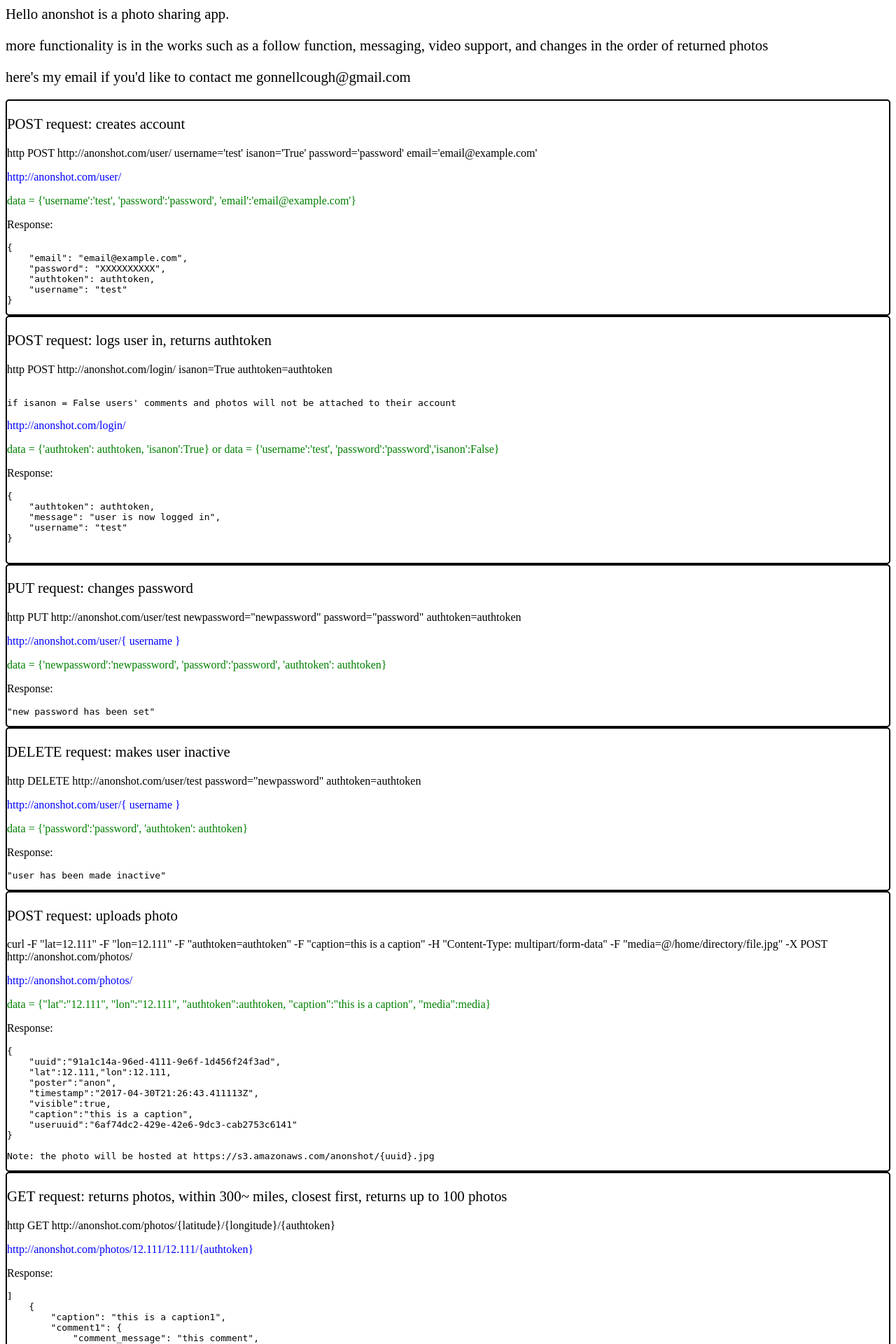
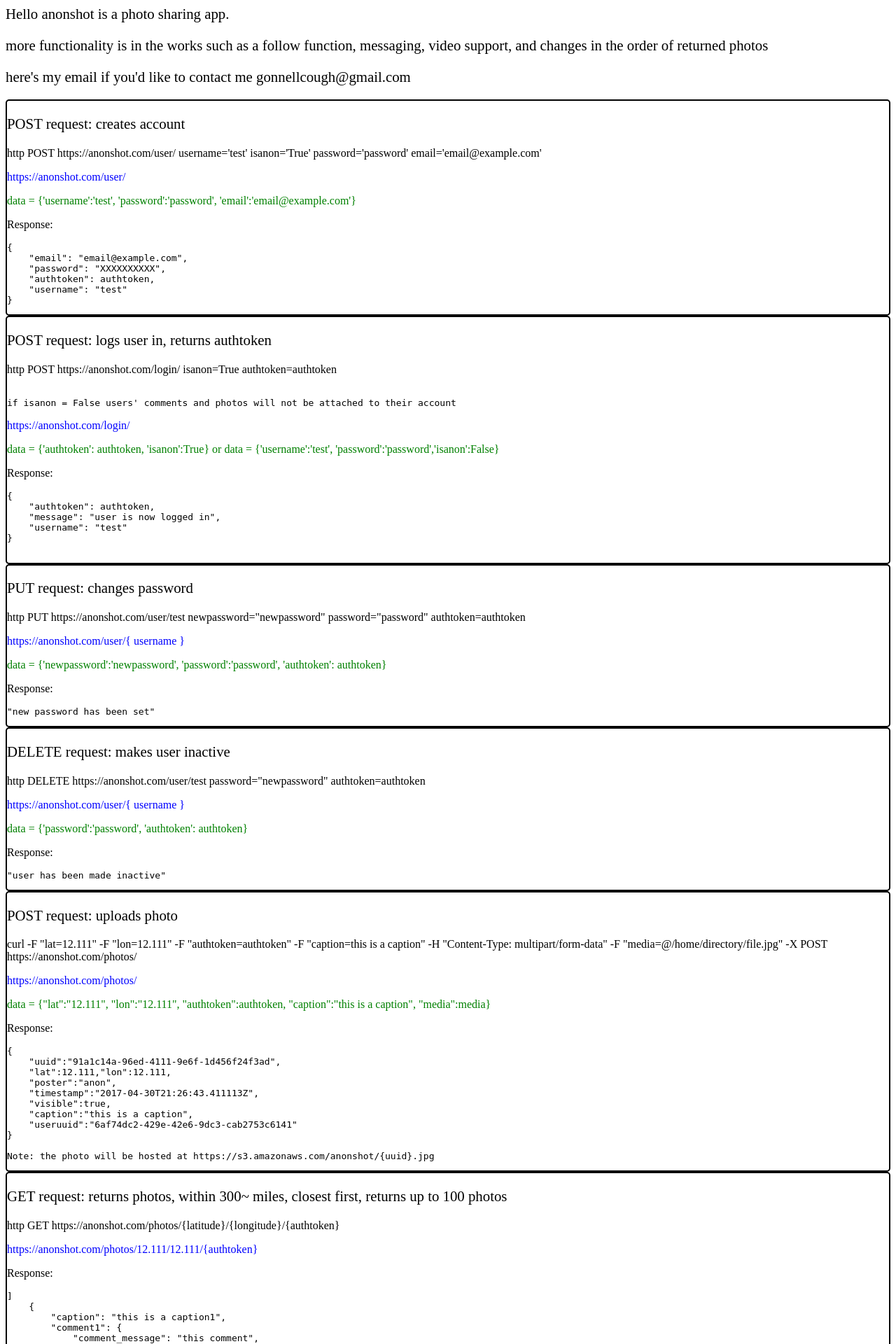
Before and after one commit to llennox/anonAPI, a Django app: template qapp/templates/api_docs.html in a window 1280 px wide. Shown: the top 1920 px of the page at 70% size. Run offline with Django 3.2, Linux system fonts and the light colour scheme; the template is opened without the code that fills it, so the values that code supplies are empty.

Commit message:
fixed docs

```diff
--- a/qapp/templates/api_docs.html
+++ b/qapp/templates/api_docs.html
@@ -7,8 +7,8 @@
 
 <div style="border: 2px solid black;border-radius: 5px;">
 <p style="font-size:130%">POST request: creates account</p>
-<p>http POST http://anonshot.com/user/ username='test' isanon='True' password='password' email='email@example.com'</p>
-<p style="color:blue;">http://anonshot.com/user/</p>
+<p>http POST https://anonshot.com/user/ username='test' isanon='True' password='password' email='email@example.com'</p>
+<p style="color:blue;">https://anonshot.com/user/</p>
 <p style="color:green;">data = {'username':'test', 'password':'password', 'email':'email@example.com'}</p>
 <p>Response:</p>
 <pre>
@@ -22,12 +22,12 @@
 </div>
 <div style="border: 2px solid black;border-radius: 5px;">
 <p style="font-size:130%">POST request: logs user in, returns authtoken</p>
-<p>http POST http://anonshot.com/login/ isanon=True authtoken=authtoken</p>
+<p>http POST https://anonshot.com/login/ isanon=True authtoken=authtoken</p>
 <pre>
 
 if isanon = False users' comments and photos will not be attached to their account
 </pre>
-<p style="color:blue;">http://anonshot.com/login/</p>
+<p style="color:blue;">https://anonshot.com/login/</p>
 <p style="color:green;">data = {'authtoken': authtoken, 'isanon':True} or data = {'username':'test', 'password':'password','isanon':False}</p>
 <p>Response:</p>
 <pre>
@@ -42,8 +42,8 @@
 
 <div style="border: 2px solid black;border-radius: 5px;">
 <p style="font-size:130%">PUT request: changes password</p>
-<p>http PUT http://anonshot.com/user/test newpassword="newpassword" password="password" authtoken=authtoken</p>
-<p style="color:blue;">http://anonshot.com/user/{ username }</p>
+<p>http PUT https://anonshot.com/user/test newpassword="newpassword" password="password" authtoken=authtoken</p>
+<p style="color:blue;">https://anonshot.com/user/{ username }</p>
 <p style="color:green;">data = {'newpassword':'newpassword', 'password':'password', 'authtoken': authtoken}</p>
 <p>Response:</p>
 <pre>
@@ -53,8 +53,8 @@
 
 <div style="border: 2px solid black;border-radius: 5px;">
 <p style="font-size:130%">DELETE request: makes user inactive</p>
-<p>http DELETE http://anonshot.com/user/test password="newpassword" authtoken=authtoken<p>
-<p style="color:blue;">http://anonshot.com/user/{ username }</p>
+<p>http DELETE https://anonshot.com/user/test password="newpassword" authtoken=authtoken<p>
+<p style="color:blue;">https://anonshot.com/user/{ username }</p>
 <p style="color:green;">data = {'password':'password', 'authtoken': authtoken}</p>
 <p>Response:</p>
 <pre>
@@ -63,9 +63,9 @@
 </div>
 <div style="border: 2px solid black;border-radius: 5px;">
 <p style="font-size:130%">POST request: uploads photo</p>
-<p>curl -F "lat=12.111" -F "lon=12.111" -F "authtoken=authtoken" -F "caption=this is a caption" -H "Content-Type: multipart/form-data" -F "media=@/home/directory/file.jpg" -X POST http://anonshot.com/photos/
+<p>curl -F "lat=12.111" -F "lon=12.111" -F "authtoken=authtoken" -F "caption=this is a caption" -H "Content-Type: multipart/form-data" -F "media=@/home/directory/file.jpg" -X POST https://anonshot.com/photos/
 </p>
-<p style="color:blue;">http://anonshot.com/photos/</p>
+<p style="color:blue;">https://anonshot.com/photos/</p>
 <p style="color:green;">data = {"lat":"12.111", "lon":"12.111", "authtoken":authtoken, "caption":"this is a caption", "media":media}</p>
 <p>Response:</p>
 <pre>
@@ -85,8 +85,8 @@
 
 <div style="border: 2px solid black;border-radius: 5px;">
 <p style="font-size:130%">GET request: returns photos, within 300~ miles, closest first, returns up to 100 photos</p>
-<p>http GET http://anonshot.com/photos/{latitude}/{longitude}/{authtoken}</p>
-<p style="color:blue;">http://anonshot.com/photos/12.111/12.111/{authtoken}</p>
+<p>http GET https://anonshot.com/photos/{latitude}/{longitude}/{authtoken}</p>
+<p style="color:blue;">https://anonshot.com/photos/12.111/12.111/{authtoken}</p>
 <p>Response:</p>
 <pre>
 ]
@@ -116,9 +116,9 @@
 
 
 <div style="border: 2px solid black;border-radius: 5px;">
-<p style="font-size:130%">DELETE request: returns photos, within 300~ miles, closest first, returns up to 100 photos</p>
-<p>http DELETE http://anonshot.com/photos/ uuid="photouuid" password="password" authtoken=authtoken</p>
-<p style="color:blue;">http://anonshot.com/photos/</p>
+<p style="font-size:130%">DELETE request: deletes a photo</p>
+<p>http DELETE https://anonshot.com/photos/ uuid="photouuid" password="password" authtoken=authtoken</p>
+<p style="color:blue;">https://anonshot.com/photos/</p>
 <p style="color:green;">data = {'uuid':photouuid, 'authtoken':authtoken, 'password':'password'}</p>
 <p>Response:</p>
 <pre>
@@ -127,8 +127,8 @@
 </div>
 <div style="border: 2px solid black;border-radius: 5px;">
 <p style="font-size:130%">POST request: posts comment</p>
-<p>http POST http://anonshot.com/comments/ photouuid='photouuid' authtoken='authtoken' comment='comment'</p>
-<p style="color:blue;">http://anonshot.com/comments/</p>
+<p>http POST https://anonshot.com/comments/ photouuid='photouuid' authtoken='authtoken' comment='comment'</p>
+<p style="color:blue;">https://anonshot.com/comments/</p>
 <p style="color:green;">data = {'photouuid':photouuid, 'authtoken':authtoken, 'comment':'comment'}</p>
 <p>Response:</p>
 <pre>
@@ -147,8 +147,8 @@
 
 <div style="border: 2px solid black;border-radius: 5px;">
 <p style="font-size:130%">PUT request: edits comment</p>
-<p>http PUT http://anonshot.com/comments/ photouuid=photouuid commentuuid=commentuuid comment='edited comment' authtoken=authtoken</p>
-<p style="color:blue;">http://anonshot.com/comments/</p>
+<p>http PUT https://anonshot.com/comments/ photouuid=photouuid commentuuid=commentuuid comment='edited comment' authtoken=authtoken</p>
+<p style="color:blue;">https://anonshot.com/comments/</p>
 <p style="color:green;">data = {'photouuid':photouuid, 'authtoken':authtoken,'commentuuid':commentuuid, 'comment':'edited comment'}</p>
 <p>Response:</p>
 <pre>
@@ -157,8 +157,8 @@
 </div>
 <div style="border: 2px solid black;border-radius: 5px;">
 <p style="font-size:130%">DELETE request: deletes comment</p>
-<p>http DELETE http://anonshot.com/comments/ uuid="commentuuid" password="password" authtoken=authtoken</p>
-<p style="color:blue;">http://anonshot.com/comments/</p>
+<p>http DELETE https://anonshot.com/comments/ uuid="commentuuid" password="password" authtoken=authtoken</p>
+<p style="color:blue;">https://anonshot.com/comments/</p>
 <p style="color:green;">data = {'uuid':commentuuid, 'authtoken':authtoken, 'password':'password'}</p>
 <p>Response:</p>
 <pre>
@@ -168,8 +168,8 @@
 
 <div style="border: 2px solid black;border-radius: 5px;">
 <p style="font-size:130%">GET request: returns user photos</p>
-<p>http GET http://anonshot.com/userphotos/{username}/{authtoken}</p>
-<p style="color:blue;">http://anonshot.com/user/{username}/{authtoken}</p>
+<p>http GET https://anonshot.com/userphotos/{username}/{authtoken}</p>
+<p style="color:blue;">https://anonshot.com/user/{username}/{authtoken}</p>
 <p>Response:</p>
 <pre>
 ]
@@ -197,9 +197,9 @@
 </div>
 
 <div style="border: 2px solid black;border-radius: 5px;">
-<p style="font-size:130%">GET request: returns user photos</p>
-<p>http GET http://anonshot.com/{uuid}/{authtoken}</p>
-<p style="color:blue;">http://anonshot.com/{uuid}/{authtoken}</p>
+<p style="font-size:130%">GET request: returns a photo</p>
+<p>http GET https://anonshot.com/{uuid}/{authtoken}</p>
+<p style="color:blue;">https://anonshot.com/{uuid}/{authtoken}</p>
 <p>Response:</p>
 <pre>
 ]
```
